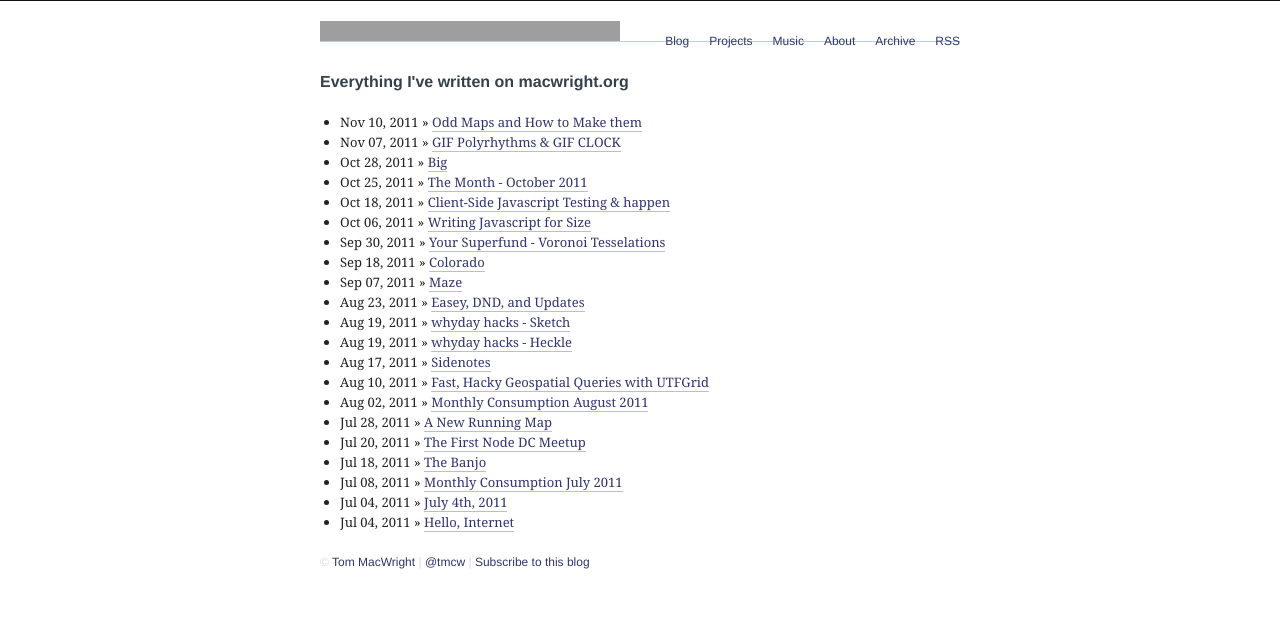
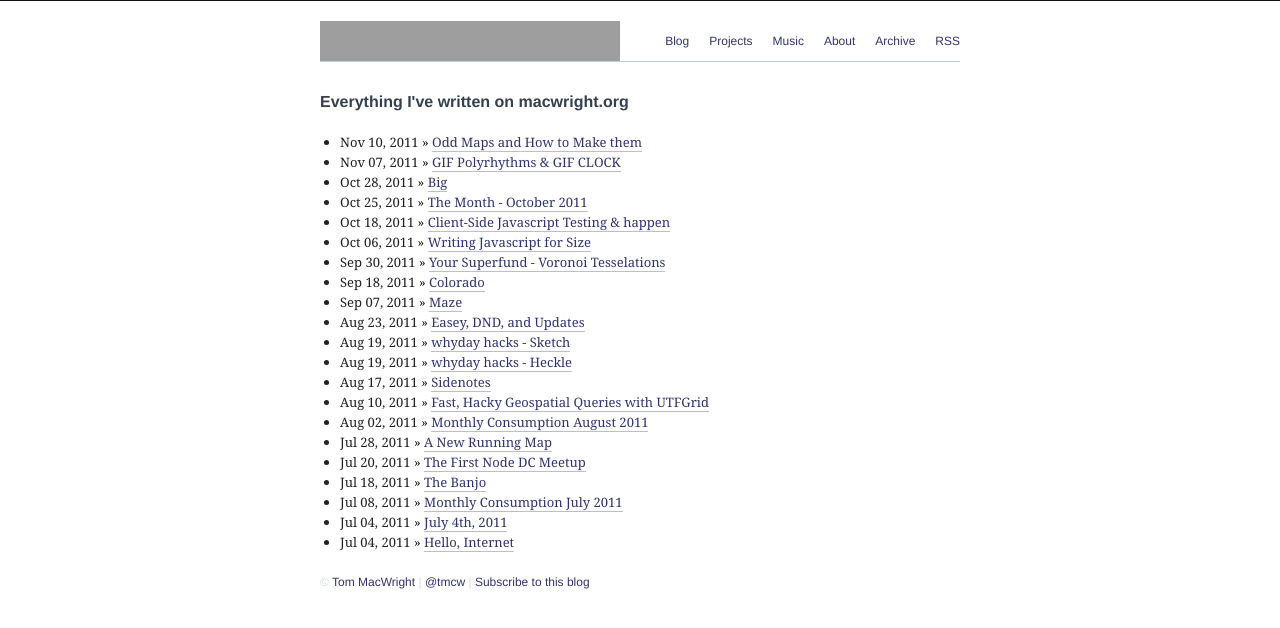
Before and after one commit to konklone/tmcw.github.com, a Jekyll site: the page built from archive/index.html, in a window 1280 px wide. Shown: the top 628 px of the page. Built offline with Jekyll 4.4.1, drawn with Linux system fonts in a browser that asks for light colours; Markdown is read by kramdown in place of the engine named in the settings; comment, search, counter and statistics services are not loaded; grey boxes are pictures that could not be loaded.

Commit message:
Baseline

```diff
--- a/_layouts/default.html
+++ b/_layouts/default.html
@@ -34,7 +34,7 @@
       </ul>
       <h1>
         <!-- <a href='/'><span class='name'>Tom MacWright</span></a> -->
-        <a style="width:300px;height:20px;vertical-align:middle;text-align:center;background-color:#000;z-index:5555;display:block;background-image:url(http://americancensorship.org/images/stop-censorship-small.png);background-position:center center;background-repeat:no-repeat;" href="http://americancensorship.org"></a>
+        <a style="width:300px;height:40px;vertical-align:middle;text-align:center;background-color:#000;z-index:5555;display:block;background-image:url(http://americancensorship.org/images/stop-censorship-small.png);background-position:center center;background-repeat:no-repeat;" href="http://americancensorship.org"></a>
       </h1>
     </header>
   <div class='wrapper'>
```
